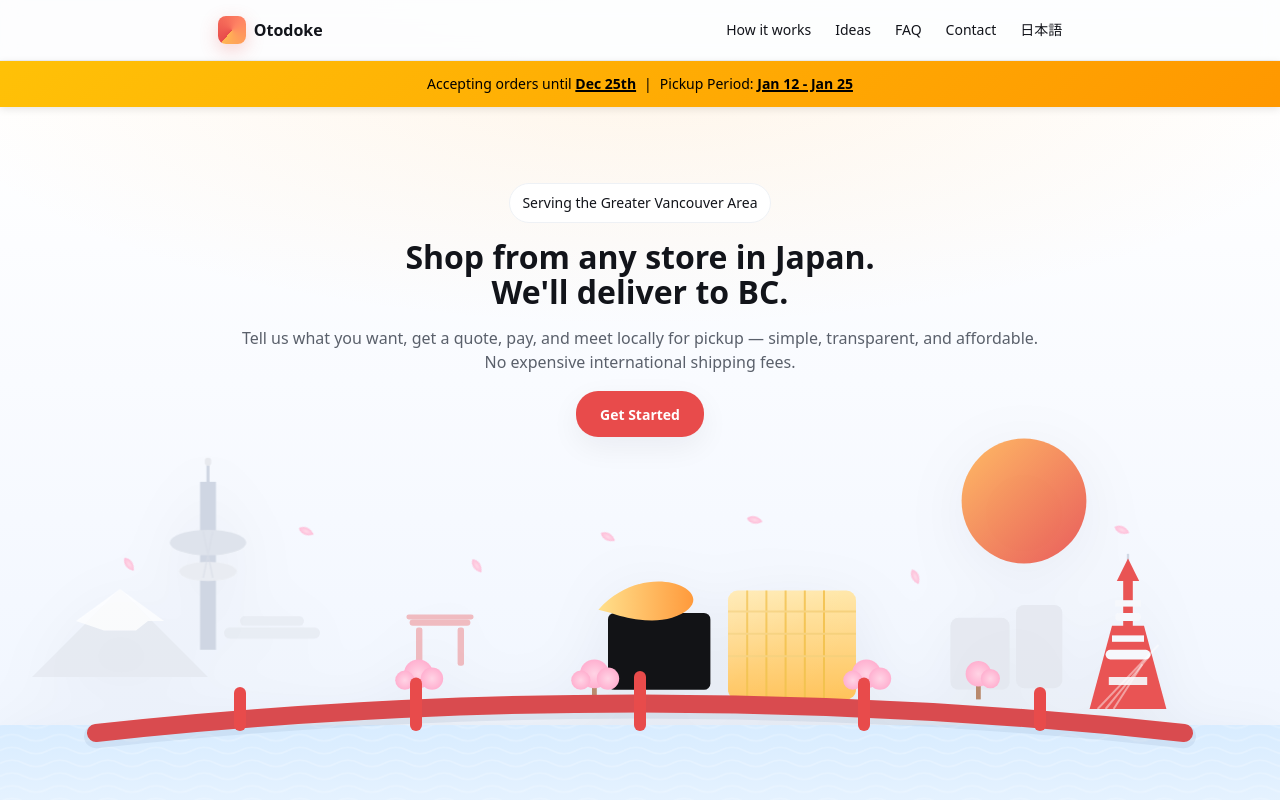
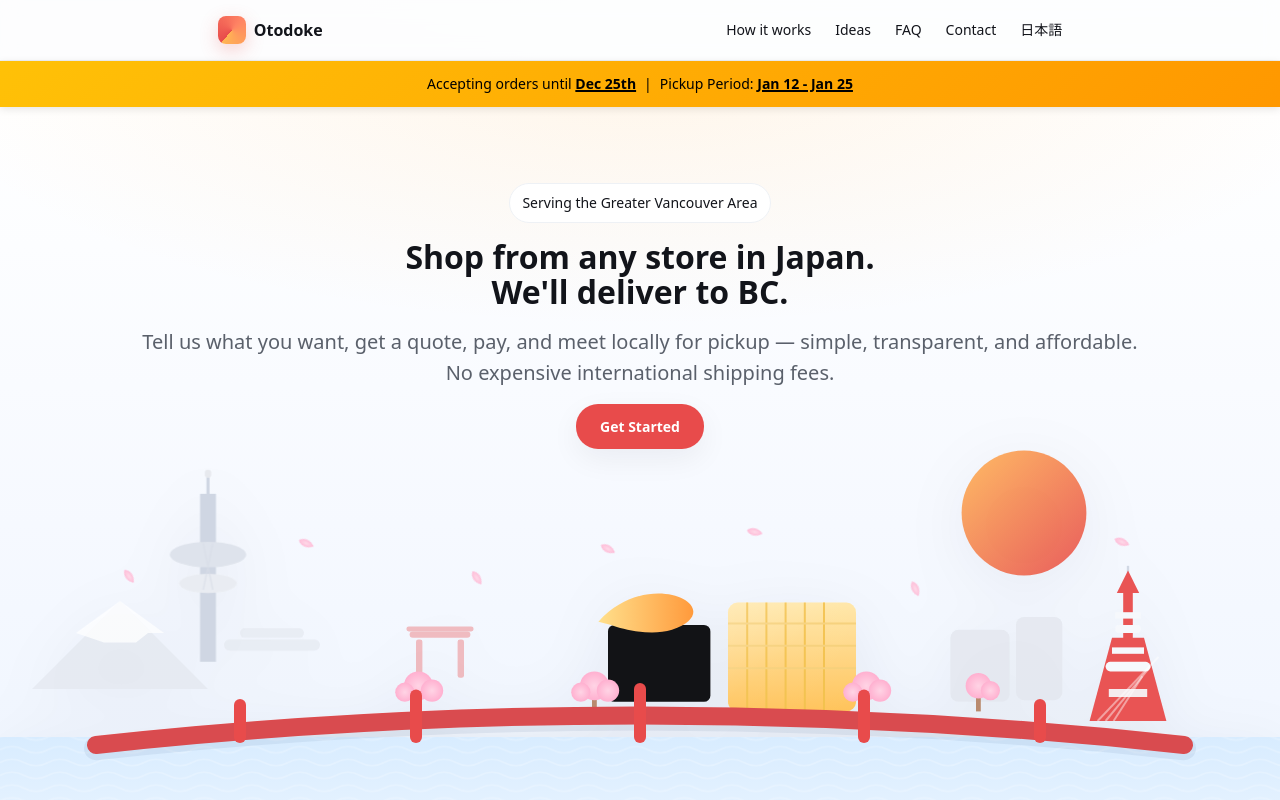
Before and after one commit to Alfrey-Chan/shoppa, a React (Vite) app in the folder shoppa/Shoppa/: page /en in a window 1280 px wide. Shown: the top 800 px of the page. Built offline with nearby package versions, Linux system fonts and the light colour scheme.

Commit message:
Change website title and change hero heading sizings for mobile screens

```diff
--- a/shoppa/Shoppa/index.html
+++ b/shoppa/Shoppa/index.html
@@ -4,7 +4,7 @@
     <meta charset="UTF-8" />
     <link rel="icon" type="image/svg+xml" href="/vite.svg" />
     <meta name="viewport" content="width=device-width, initial-scale=1.0" />
-    <title>shoppa</title>
+    <title>Otodoke</title>
   </head>
   <body>
     <div id="root"></div>
--- a/shoppa/Shoppa/src/components/Hero/Hero.module.css
+++ b/shoppa/Shoppa/src/components/Hero/Hero.module.css
@@ -44,13 +44,14 @@
 }
 
 .heroTitle {
-	font-size: var(--font-size-3xl);
+	font-size: var(--font-size-2xl);
 	margin-bottom: var(--space-md);
 }
 
 .heroSubtitle {
 	color: var(--muted);
 	max-width: 80%;
+	font-size: var(--font-size-xs);
 }
 
 .heroCta {
@@ -109,7 +110,8 @@
 		opacity: 1;
 	}
 	100% {
-		transform: translate(calc(var(--x, 0px) + var(--dx, 60px)), 300px) rotate(260deg);
+		transform: translate(calc(var(--x, 0px) + var(--dx, 60px)), 300px)
+			rotate(260deg);
 		opacity: 0.85;
 	}
 }
@@ -120,3 +122,13 @@
 		opacity: 0.7;
 	}
 }
+
+@media (min-width: 768px) {
+	.heroTitle {
+		font-size: var(--font-size-3xl);
+	}
+
+	.heroSubtitle {
+		font-size: var(--font-size-xl);
+	}
+}
```
